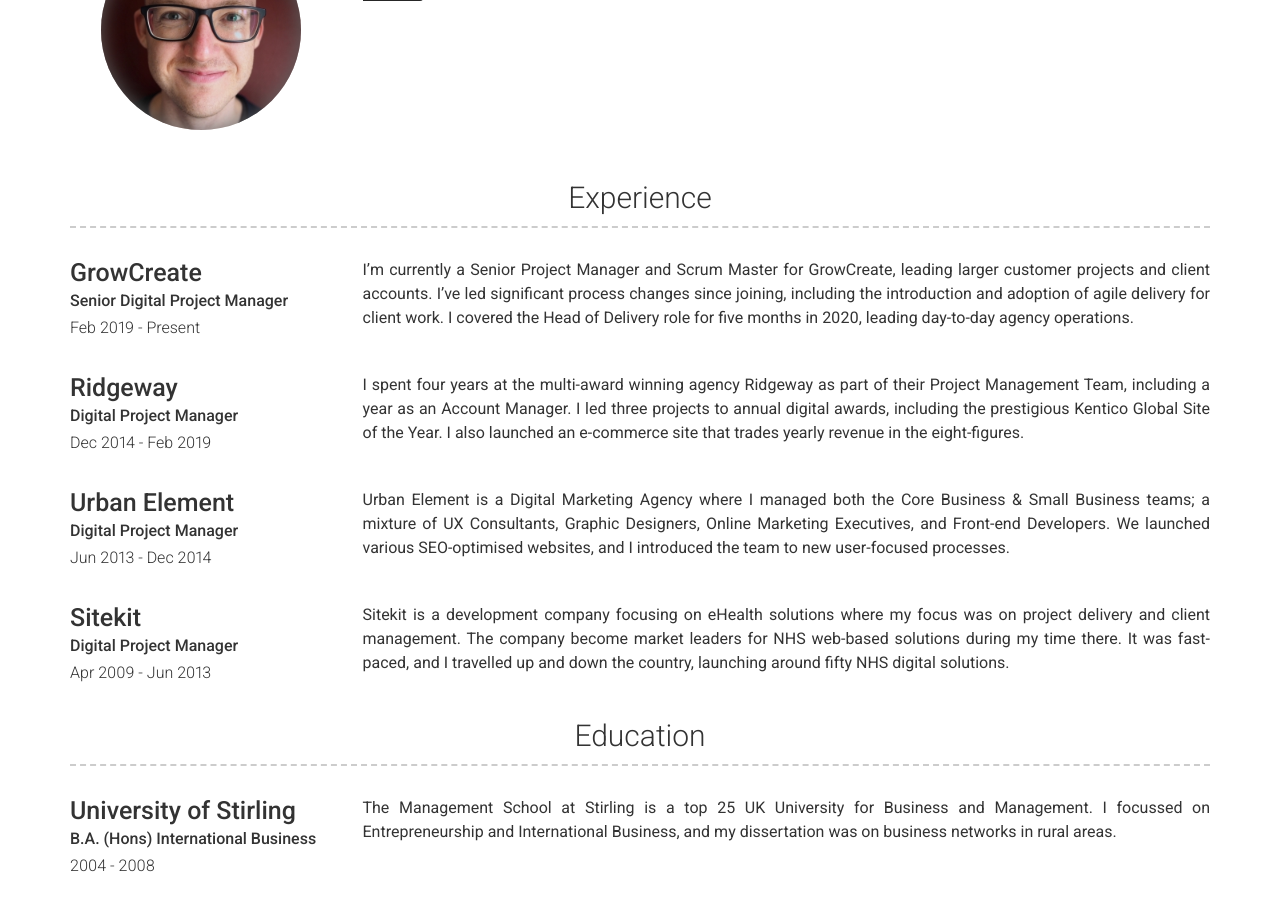
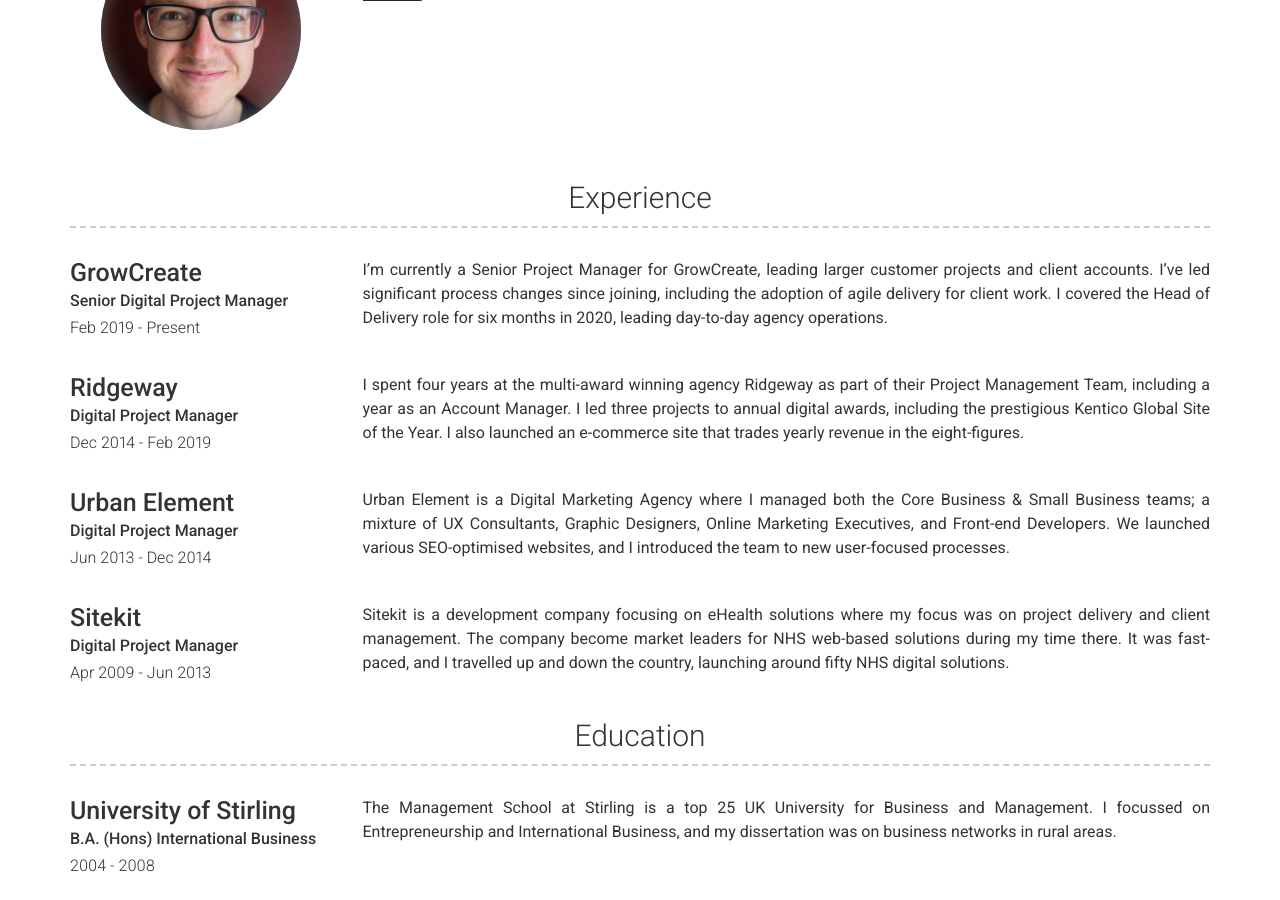
Before and after one commit to csgdavidson/Charlie-Davidson2, a Jekyll site: the page built from index.md, in a window 1280 px wide and 900 px high, scrolled down 349 px. Built offline with Jekyll 4.4.1, drawn with Linux system fonts in a browser that asks for light colours; nearby versions of some CDN libraries.

Commit message:
Update experience.yml

```diff
--- a/_data/experience.yml
+++ b/_data/experience.yml
@@ -4,7 +4,7 @@
   job_title: Senior Digital Project Manager
   dates: Feb 2019 - Present
   description:
-    I’m currently a Senior Project Manager and Scrum Master for GrowCreate, leading larger customer projects and client accounts. I’ve led significant process changes since joining, including the introduction and adoption of agile delivery for client work. I covered the Head of Delivery role for five months in 2020, leading day-to-day agency operations.
+    I’m currently a Senior Project Manager for GrowCreate, leading larger customer projects and client accounts. I’ve led significant process changes since joining, including the adoption of agile delivery for client work. I covered the Head of Delivery role for six months in 2020, leading day-to-day agency operations.
 - company: Ridgeway
   job_title: Digital Project Manager
   dates: Dec 2014 - Feb 2019
```
